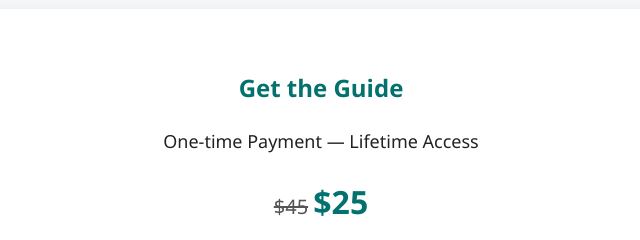
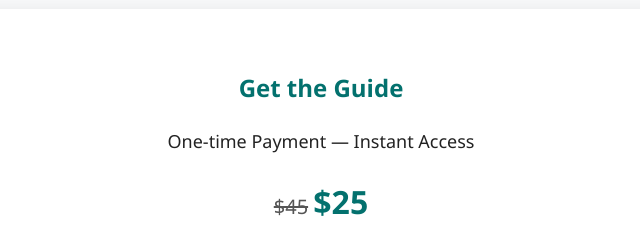
Before and after one commit to totlesoft/canvacreatorsplaybook, a plain HTML site: page index.html in a window 1280 px wide. Shown: the part 3080-3320 px from the top of the page, 349-989 px from the left. Drawn offline with Linux system fonts and the light colour scheme.

Commit message:
Update index.html

```diff
--- a/index.html
+++ b/index.html
@@ -143,7 +143,7 @@
   <section style="background-color: #f8f9fa; padding: 40px 20px; text-align: center;">
     <div style="background-color: white; border-radius: 16px; padding: 40px 30px; width: 100%; margin: 0 auto; box-shadow: 0 4px 20px rgba(0, 0, 0, 0.1);">
       <h2 style="color: #03716e; font-size: 24px;">Get the Guide</h2>
-      <p style="font-size: 18px; margin: 10px 0;">One-time Payment — Lifetime Access</p>
+      <p style="font-size: 18px; margin: 10px 0;">One-time Payment — Instant Access</p>
       <p style="font-size: 20px; color: #555;"><s>$45</s> <span style="font-size: 32px; color: #03716e; font-weight: bold;">$25</span></p>
       <a href="https://www.jvzoo.com/b/0/417799/3" style="display: inline-block; background-color: #03716e; color: white; padding: 12px 30px; border-radius: 8px; text-decoration: none; font-weight: bold; margin-top: 20px;">Buy Now</a>
     </div>
```
